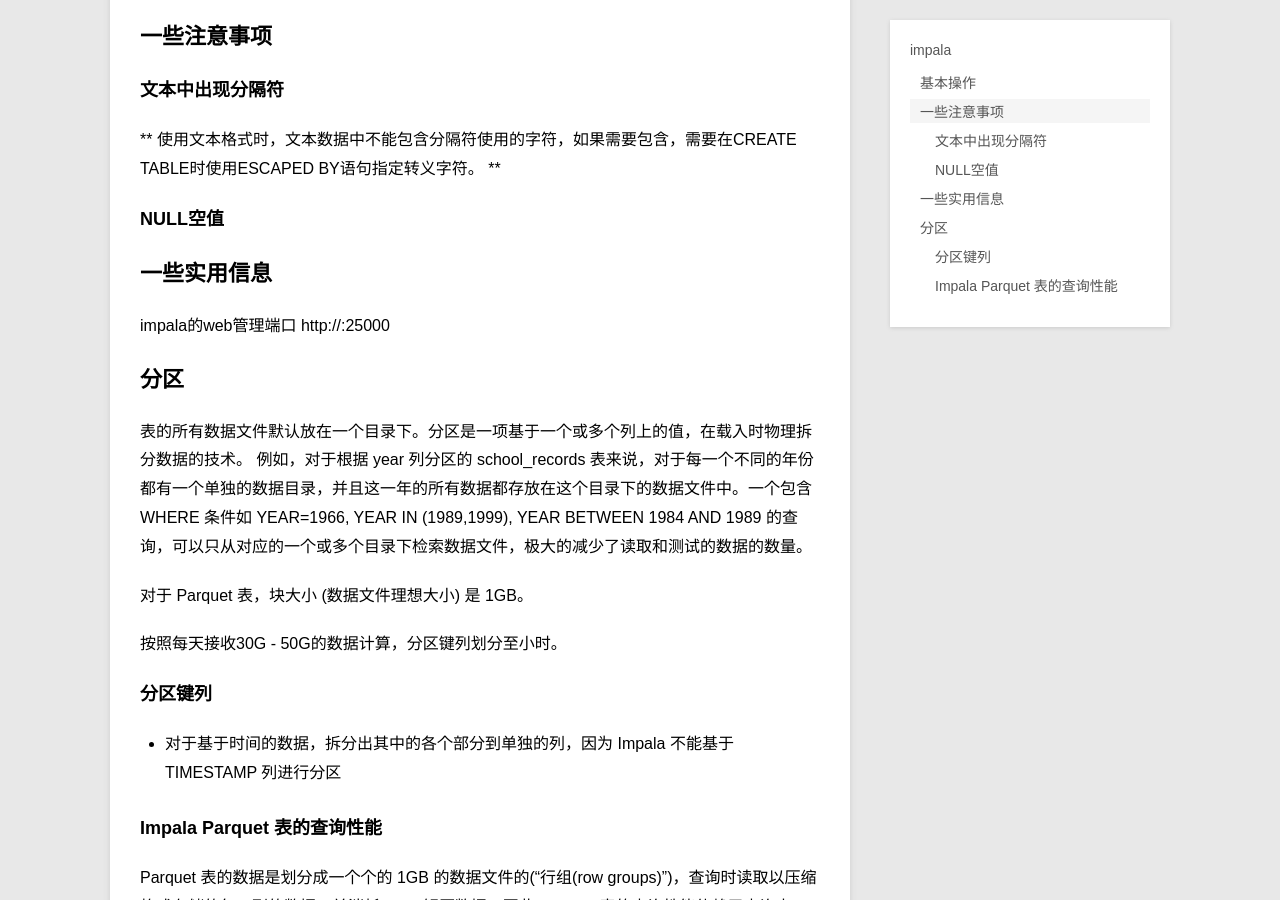
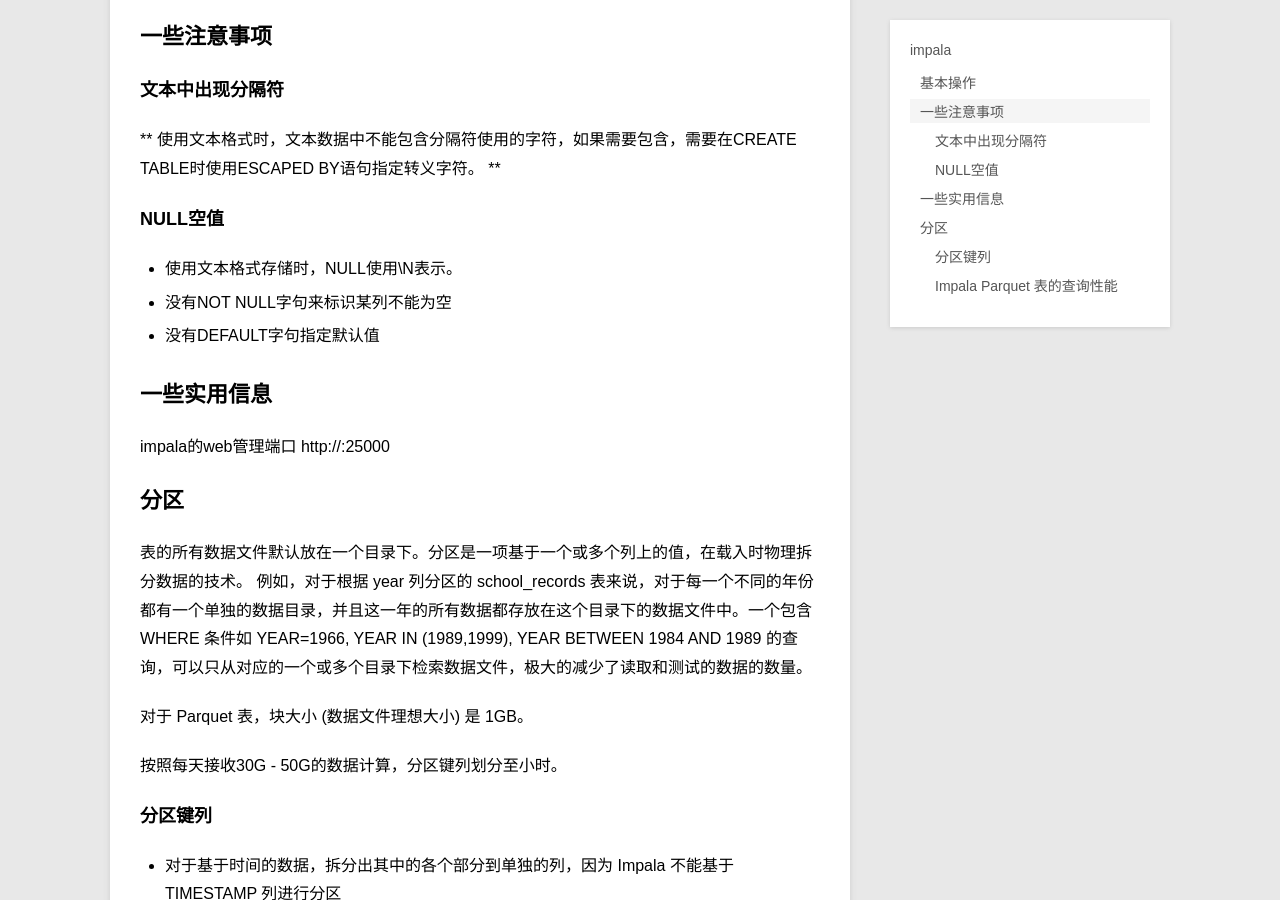
Before and after one commit to moreorless/moreorless.github.io, a Jekyll site: the page built from _posts/blog/2014-11-18-impala-perf.md, in a window 1280 px wide and 900 px high, scrolled down 1347 px. Built offline with Jekyll 4.4.1, drawn with Linux system fonts in a browser that asks for light colours; Markdown is read by kramdown in place of the engine named in the settings.

Commit message:
update impala

```diff
--- a/_posts/blog/2014-11-18-impala-perf.md
+++ b/_posts/blog/2014-11-18-impala-perf.md
@@ -56,7 +56,9 @@ describe formatted <tablename>
 ** 使用文本格式时，文本数据中不能包含分隔符使用的字符，如果需要包含，需要在CREATE TABLE时使用ESCAPED BY语句指定转义字符。 **
 
 ### NULL空值
-
+* 使用文本格式存储时，NULL使用\N表示。
+* 没有NOT NULL字句来标识某列不能为空
+* 没有DEFAULT字句指定默认值
 
 ## 一些实用信息
 impala的web管理端口
```
